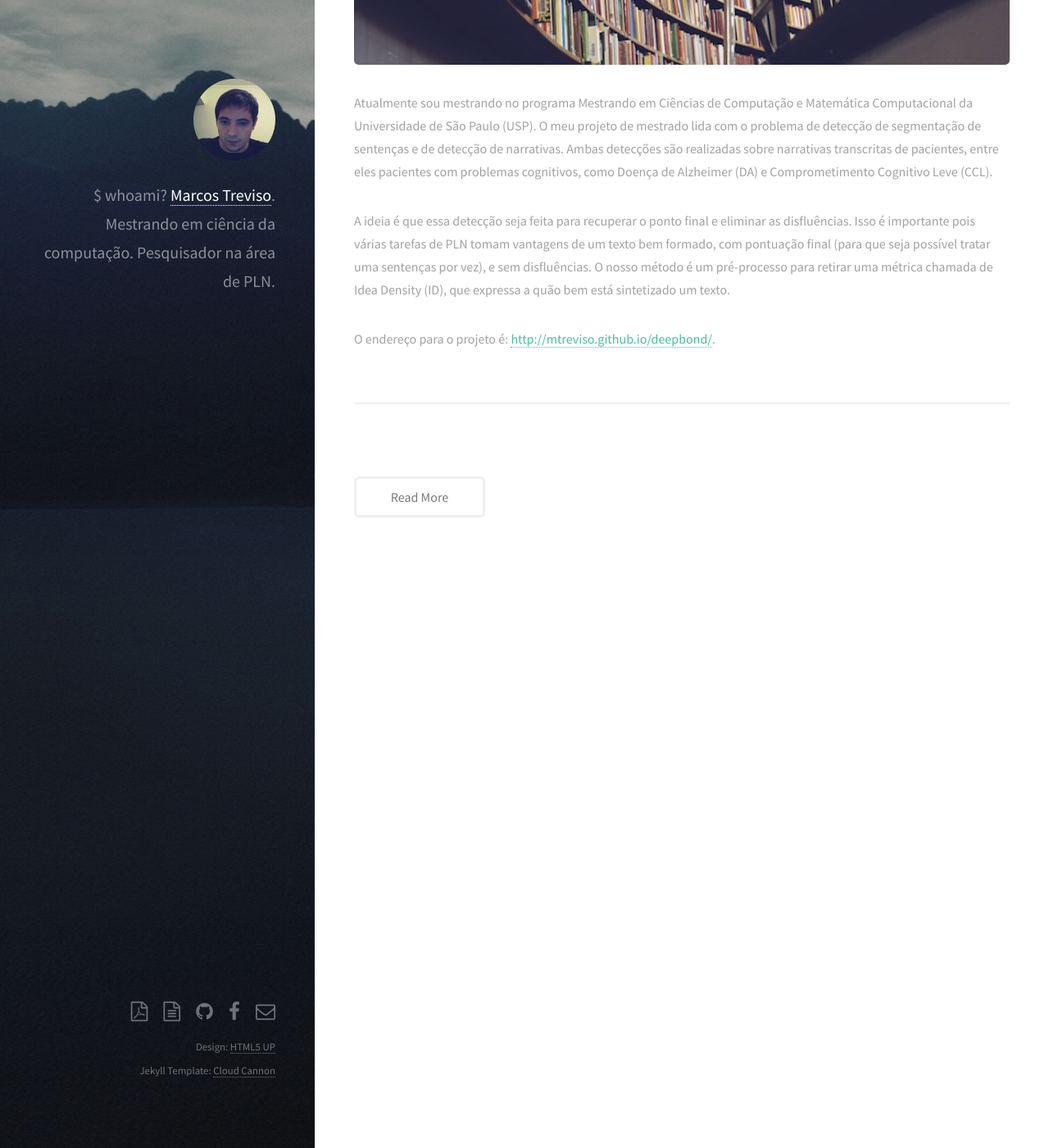
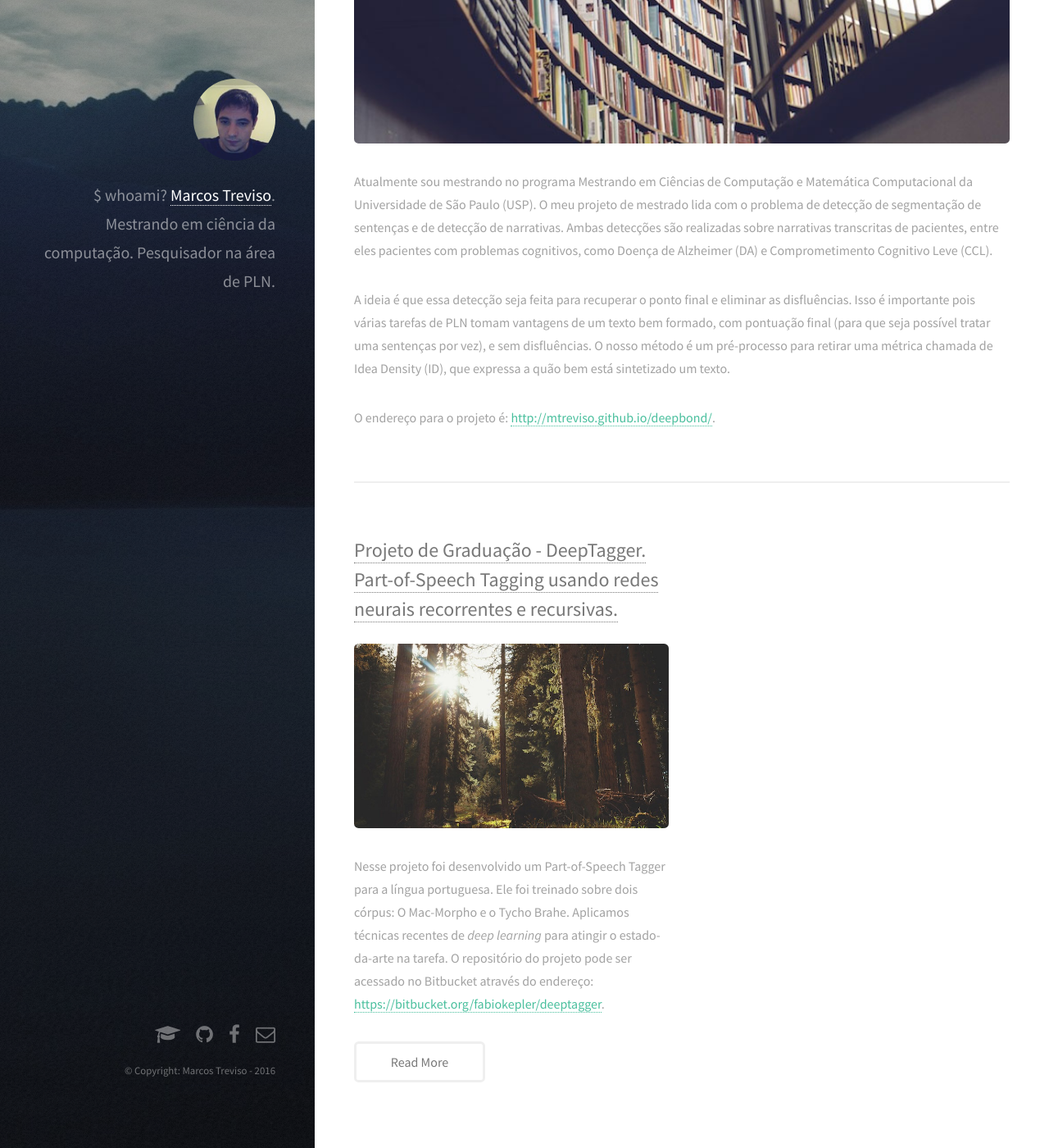
Before and after one commit to mtreviso/old-website, a Jekyll site: the page built from index.html, in a window 1280 px wide and 1400 px high, scrolled down 558 px. Shown: the whole window at 82% size. Built offline with Jekyll 4.4.1, drawn with Linux system fonts in a browser that asks for light colours; some of the changed text lies outside the part shown.

```diff
--- a/_layouts/default.html
+++ b/_layouts/default.html
@@ -46,13 +46,7 @@
             <ul class="icons">
 
               <li>
-                <a title="Projeto de Pesquisa" href="pdfs/pesquisa.pdf" class="icon fa-file-pdf-o">
-                  <span class="label">Projeto de Pesquisa</span>
-                </a>
-              </li>
-
-              <li>
-                <a title="CV Lattes" href="http://buscatextual.cnpq.br/buscatextual/visualizacv.do?id=K4891325U3" class="icon fa-file-text-o">
+                <a title="CV Lattes" href="http://buscatextual.cnpq.br/buscatextual/visualizacv.do?id=K4891325U3" class="icon fa-graduation-cap">
                   <span class="label">CV Lattes</span>
                 </a>
               </li>
@@ -115,9 +109,9 @@
             </ul>
             <ul class="copyright">
                 <!-- <li>&copy; Untitled</li> -->
-                <li>Design: <a href="http://html5up.net">HTML5 UP</a></li>
+                <li>© Copyright: Marcos Treviso - 2016</li>
                 <!-- <li>Demo Images: <a href="https://unsplash.com/">Unsplash</a></li> -->
-                <li>Jekyll Template: <a href="http://cloudcannon.com">Cloud Cannon</a></li>
+                <!-- <li>Jekyll Template: <a href="http://cloudcannon.com">Cloud Cannon</a></li> -->
             </ul>
         </footer>
 
--- a/_posts/2016-02-28-projeto-de-mestrado.markdown
+++ b/_posts/2016-02-28-projeto-de-graduacao.markdown
@@ -1,6 +1,6 @@
 ---
 layout: post
-title: Projeto de Graduação - DeepTagger: Part-of-Speech Tagging usando redes neurais recorrentes e recursivas.
+title: Projeto de Graduação - DeepTagger. Part-of-Speech Tagging usando redes neurais recorrentes e recursivas.
 date: 2016-06-29T14:37:44.000Z
 categories: update
 ---
--- a/_posts/2016-06-29-projeto-de-mestrado.markdown
+++ b/_posts/2016-06-29-projeto-de-mestrado.markdown
@@ -1,6 +1,6 @@
 ---
 layout: post
-title: Projeto de Mestrado - DeepBond: Detecção de pontuação final e disfluências em narrativas transcritas de pacientes.
+title: Projeto de Mestrado - DeepBond. Detecção de pontuação final e disfluências em narrativas transcritas de pacientes.
 date: 2016-06-29T14:37:44.000Z
 categories: update
 ---
```
